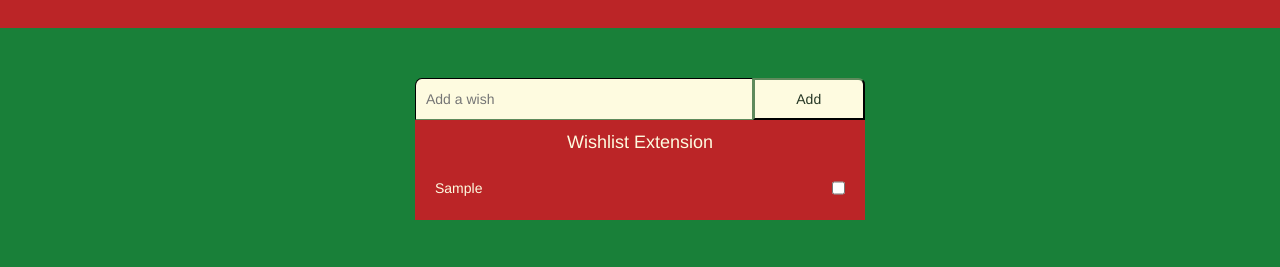
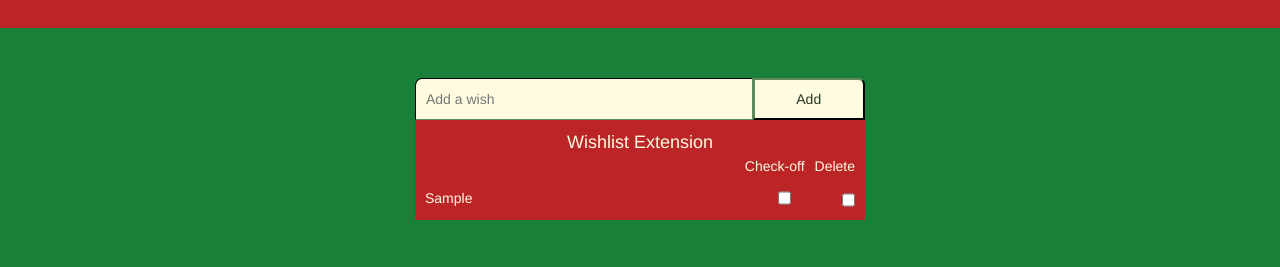
Before and after one commit to yssa09/wishlist2022, a plain HTML site: page index.html in a window 1280 px wide. Both pictures are taken after typing "Sample" into the empty fields and a click on the button "Add". Shown: the part 1237-1504 px from the top of the page. Drawn offline with nearby package versions, Linux system fonts and the light colour scheme.

Commit message:
added delete wishlist

```diff
--- a/index.html
+++ b/index.html
@@ -75,6 +75,11 @@
                 <input class = "add_wish_button" id= "add_wish_button"type="button" value = 'Add' onclick = "clickButton()"></button>
             </div>
             <div class = "extensionLabel" id = "extensionLabel">Wishlist Extension</div>
+            <div class = "boxLabel">
+                <div class = "boxLabel2">Check-off</div>
+                <div class = "boxLabel2">Delete</div>
+
+            </div>
 
             <ul class = "addedWish" id = "addedWish">
             </ul>
--- a/scripts.js
+++ b/scripts.js
@@ -15,8 +15,9 @@ button.onclick = function() {
 
     for (i = 0; i<minorWishList.length; i++) {
         var minorWish = minorWishList[i];
-        document.getElementById("addedWish").innerHTML += "<li> <div class = 'minorWishDiv'> "
-        + minorWish  + " </div> <input type = 'checkbox' class = 'wishlistCheckbox' onclick = 'clickCheckbox()'></li>" ;
+        document.getElementById("addedWish").innerHTML += "<li class = 'wishlistList'> <div class = 'minorWishDiv'> " + minorWish  +
+        " </div> <input type = 'checkbox' class = 'wishlistCheckbox' onclick = 'clickCheckbox()'> <input type = 'checkbox' class = 'deleteWish' onclick = 'fDeleteWish()'></div> </li>"
+        ;
         document.getElementById("minor-wish").value = "";
     }
 }
@@ -38,3 +39,16 @@ function clickCheckbox() {
         }
     }
 }
+
+wishlist = document.getElementsByClassName("wishlistList");
+deleteButtons = document.getElementsByClassName("deleteWish");
+
+function fDeleteWish() {
+
+    for (i = 0; i < deleteButtons.length; i++) {
+
+        if (deleteButtons[i].checked && checkboxes[i].checked) {
+            wishlist[i].style.display = "none";
+        }
+    }
+}
--- a/styles.css
+++ b/styles.css
@@ -96,7 +96,7 @@ div.minor_wishlist {
 section.minor_wishlist ul {
     background-color:#bb2527;
     list-style: none;
-    padding: 20px;
+    padding: 10px;
 }
 
 section.minor_wishlist div.input-wish{
@@ -132,6 +132,18 @@ section.minor_wishlist div.extensionLabel {
     color:#fefbe0;
 }
 
+section.minor_wishlist div.boxLabel {
+    display: flex;
+    justify-content: end;
+    background-color: #bb2527;
+    color:#fefbe0;
+}
+
+section.minor_wishlist div.boxLabel .boxLabel2 {
+    padding-right: 10px;
+}
+
+
 section.minor_wishlist ul li {
     width: 100%;
     display: flex;
@@ -142,6 +154,7 @@ section.minor_wishlist ul li {
 section.minor_wishlist ul li .minorWishDiv {
     padding-right: 20px;
     color:  #fefbe0;
+    width: 70%;
 }
 
 section.minor_wishlist ul li input.wishlistCheckbox {
@@ -232,6 +245,11 @@ footer {
     }
 
     #extensionLabel {
+        background-color:#2c4c3b;
+    }
+
+    section.minor_wishlist div.boxLabel {
+
         background-color:#2c4c3b;
     }
 
@@ -348,6 +366,11 @@ footer {
         vertical-align: center;
     }
 
+    section.minor_wishlist div.boxLabel .boxLabel2 {
+        padding-right: 5px;
+        font-size: 10px;;
+    }
+
     footer {
         text-align: center;
         padding:10px; padding-bottom: 0;
```
